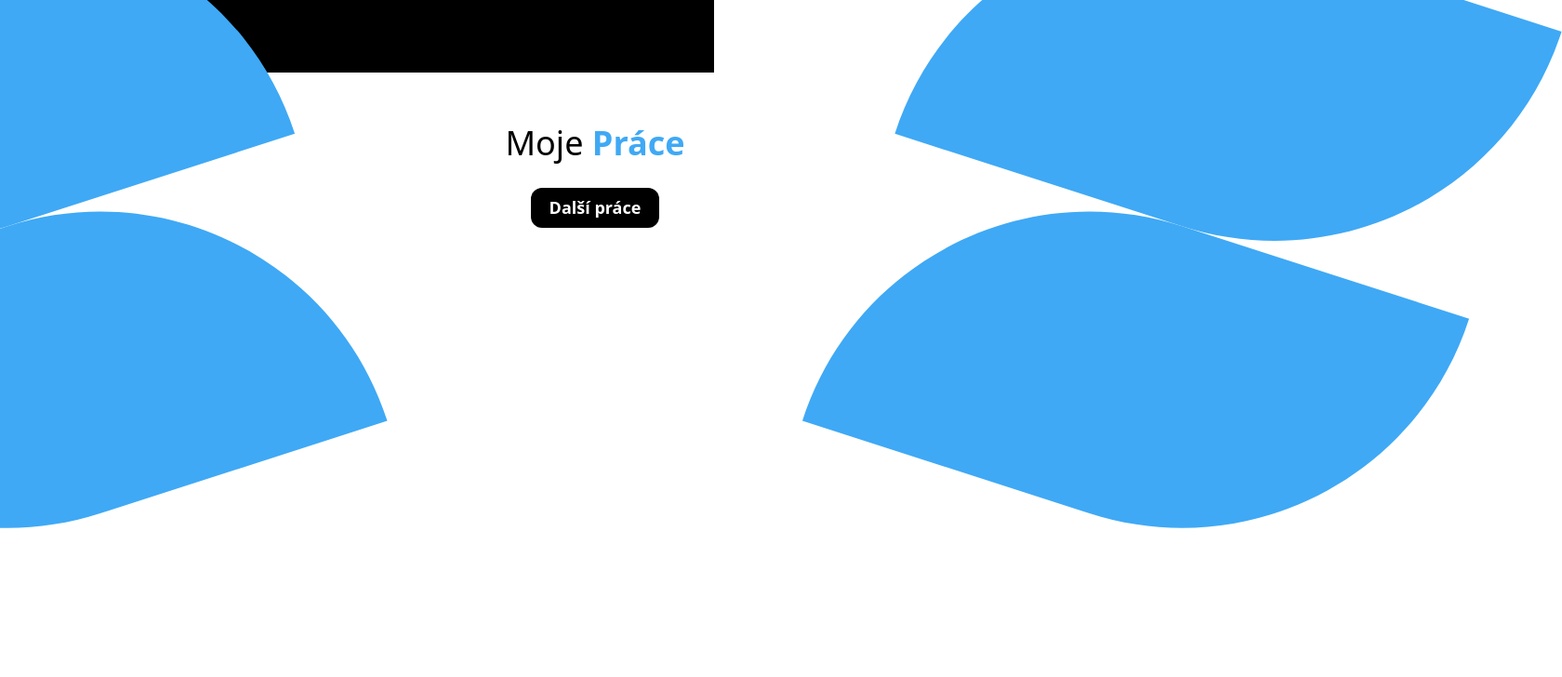
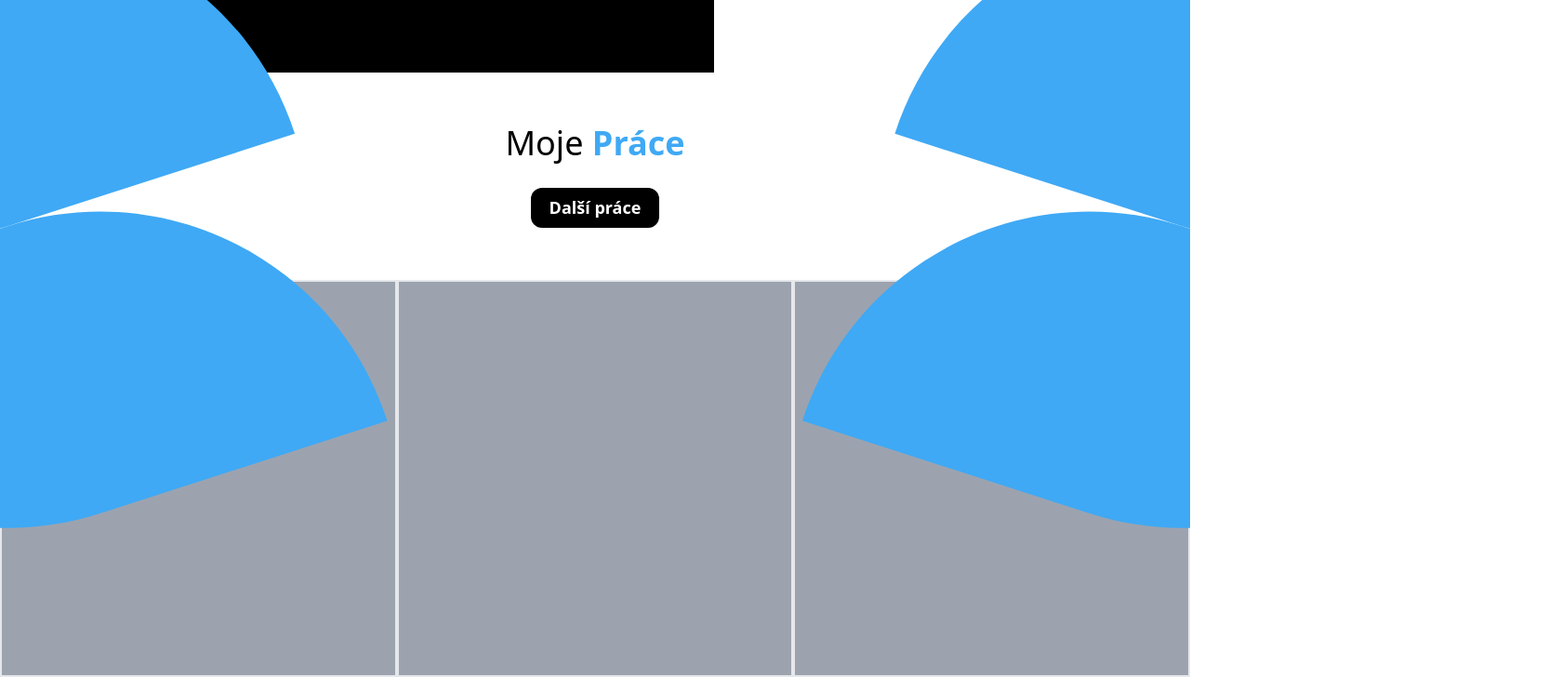
Before and after one commit to Quang-Dat/zakravsky, a Next.js app: page / in a window 1280 px wide. Shown: the part 721-1449 px from the top of the page at 93% size, 1680 px wide, since content can reach past the window. Before the commit the page ends 1289 px from the top, so only its background shows below. Built offline with nearby package versions, Linux system fonts and the light colour scheme.

Commit message:
update: moje prace

```diff
--- a/src/app/globals.css
+++ b/src/app/globals.css
@@ -5,3 +5,7 @@
 body {
   font-size: 18px;
 }
+
+html {
+  overflow-x: hidden;
+}
--- a/src/app/page.jsx
+++ b/src/app/page.jsx
@@ -58,7 +58,7 @@ export default function Home() {
             </Link>
           </div>
           <svg
-            className="absolute -top-40 -left-[400px] z-10"
+            className="absolute -top-40 -left-[750px] sm:-left-[600px]  lg:-left-[400px] z-10"
             width="817"
             height="650"
             viewBox="0 0 817 650"
@@ -76,7 +76,7 @@ export default function Home() {
           </svg>
 
           <svg
-            className="absolute -top-40 -right-[400px] z-10"
+            className="absolute -top-40 -right-[750px] sm:-right-[600px]  lg:-right-[400px] z-10"
             width="817"
             height="650"
             viewBox="0 0 817 650"
@@ -92,6 +92,12 @@ export default function Home() {
               fill="#3FA9F5"
             />
           </svg>
+
+          <div className="flex flex-col xl:flex-row items-center justify-center w-full h-full">
+            <div className="bg-gray-400 w-full xl:w-1/3 aspect-square border-2"></div>
+            <div className="bg-gray-400 w-full xl:w-1/3 aspect-square border-2"></div>
+            <div className="bg-gray-400 w-full xl:w-1/3 aspect-square border-2"></div>
+          </div>
         </section>
       </main>
     </>
```
